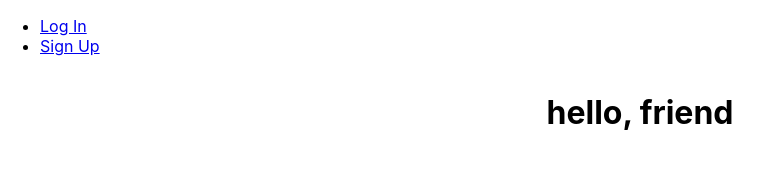
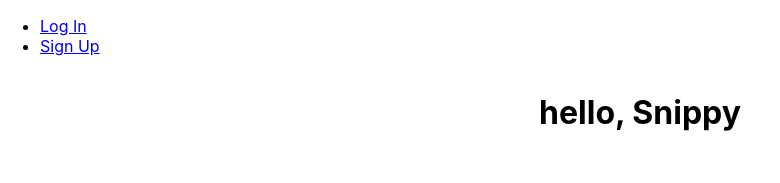
Before and after one commit to ilsyim/snippy-front-end, a React (Create React App) app: page / in a window 1280 px wide. Shown: the top 183 px of the page, without its empty margins (0-780 px from the left). Built offline with nearby package versions, Linux system fonts and the light colour scheme; no server answers.

Commit message:
test app

```diff
--- a/src/pages/Landing/Landing.jsx
+++ b/src/pages/Landing/Landing.jsx
@@ -3,7 +3,7 @@ import styles from './Landing.module.css'
 const Landing = ({ user }) => {
   return (
     <main className={styles.container}>
-      <h1>hello, {user ? user.name : 'friend'}</h1>
+      <h1>hello, {user ? user.name : 'Snippy'}</h1>
     </main>
   )
 }
```
Also changed, not shown: 1 other file (tests, documents, lock files or other folders).
